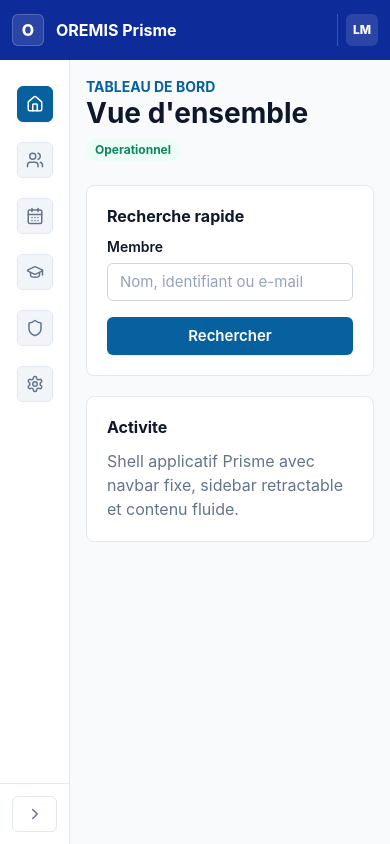
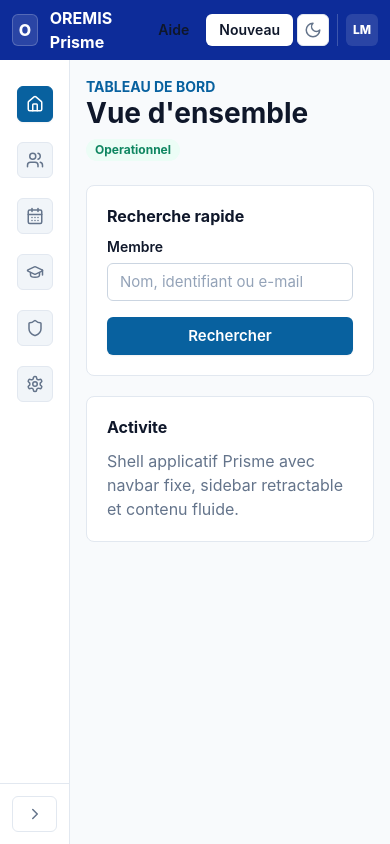
Before and after one commit to AssociationOREMIS/prisme, a Vue app: page / in a window 390 px wide. Built offline with nearby package versions, Linux system fonts and the light colour scheme.

Commit message:
fix: change mobile sidebar comportment

```diff
--- a/src/components/layouts/Navbar/PrNavbar.vue
+++ b/src/components/layouts/Navbar/PrNavbar.vue
@@ -12,6 +12,8 @@ export interface PrNavbarProps {
   /** Swaps in a reduced logo below the mobile breakpoint (780px), e.g. an icon-only mark. Ignored if the `#brand` slot is used. */
   mobileLogoSrc?: string
   diagonalDivider?: boolean
+  /** Hides the default/`#actions` slot content below the mobile breakpoint (780px). Off by default. */
+  hideActionsOnMobile?: boolean
 }
 
 const props = withDefaults(defineProps<PrNavbarProps>(), {
@@ -22,6 +24,7 @@ const props = withDefaults(defineProps<PrNavbarProps>(), {
   iconSrc: undefined,
   mobileLogoSrc: undefined,
   diagonalDivider: false,
+  hideActionsOnMobile: false,
 })
 
 const navbarTitle = computed(() => props.title ?? props.brandLabel)
@@ -61,16 +64,20 @@ const hasMobileLogo = computed(() => !!props.mobileLogoSrc)
           ]"
           aria-hidden="true"
         />
-        <h1 class="pr-navbar__title m-0 whitespace-nowrap text-[length:var(--pr-font-size-lg)] font-semibold leading-[var(--pr-line-height-tight)] text-white">{{ navbarTitle }}</h1>
+        <h1 class="pr-navbar__title m-0 min-w-0 overflow-hidden text-ellipsis whitespace-nowrap text-[length:var(--pr-font-size-lg)] font-semibold leading-[var(--pr-line-height-tight)] text-white">{{ navbarTitle }}</h1>
       </slot>
     </div>
 
-    <div v-if="$slots.default || $slots.actions" class="pr-navbar__actions ml-auto inline-flex items-center gap-[var(--pr-space-1)] max-[780px]:hidden">
+    <div
+      v-if="$slots.default || $slots.actions"
+      class="pr-navbar__actions ml-auto inline-flex shrink-0 items-center gap-[var(--pr-space-1)]"
+      :class="{ 'max-[780px]:hidden': hideActionsOnMobile }"
+    >
       <slot />
       <slot name="actions" />
     </div>
 
-    <div v-if="$slots.user" class="pr-navbar__user ml-[var(--pr-space-3)] inline-flex items-center gap-[var(--pr-space-1)] border-l border-[var(--pr-color-navbar-border)] pl-[var(--pr-space-3)] max-[780px]:ml-[var(--pr-space-2)] max-[780px]:pl-[var(--pr-space-2)]">
+    <div v-if="$slots.user" class="pr-navbar__user ml-[var(--pr-space-3)] inline-flex shrink-0 items-center gap-[var(--pr-space-1)] border-l border-[var(--pr-color-navbar-border)] pl-[var(--pr-space-3)] max-[780px]:ml-[var(--pr-space-2)] max-[780px]:pl-[var(--pr-space-2)]">
       <slot name="user" />
     </div>
   </nav>
```
Also changed, not shown: 1 other file (tests, documents, lock files or other folders).
